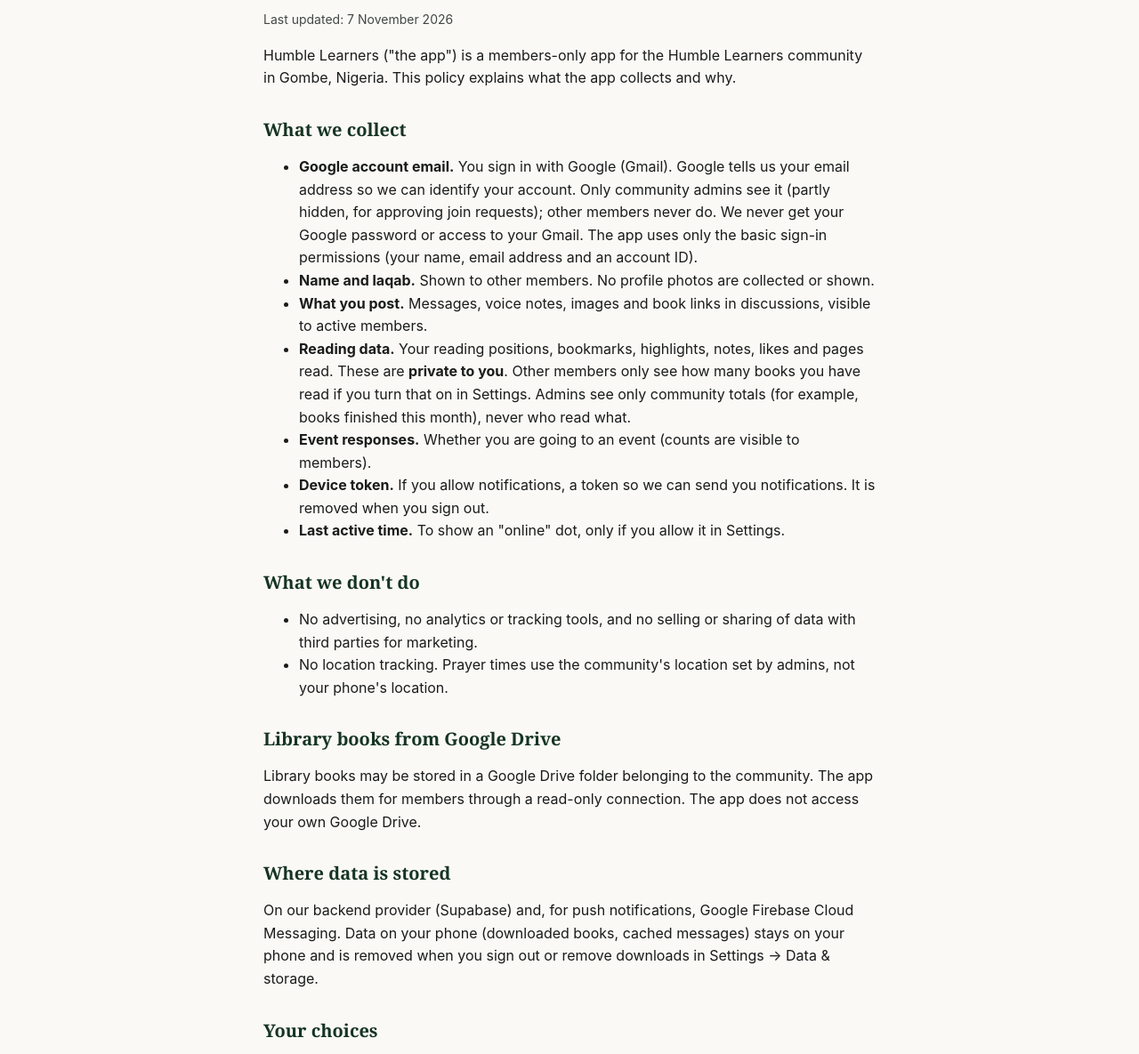
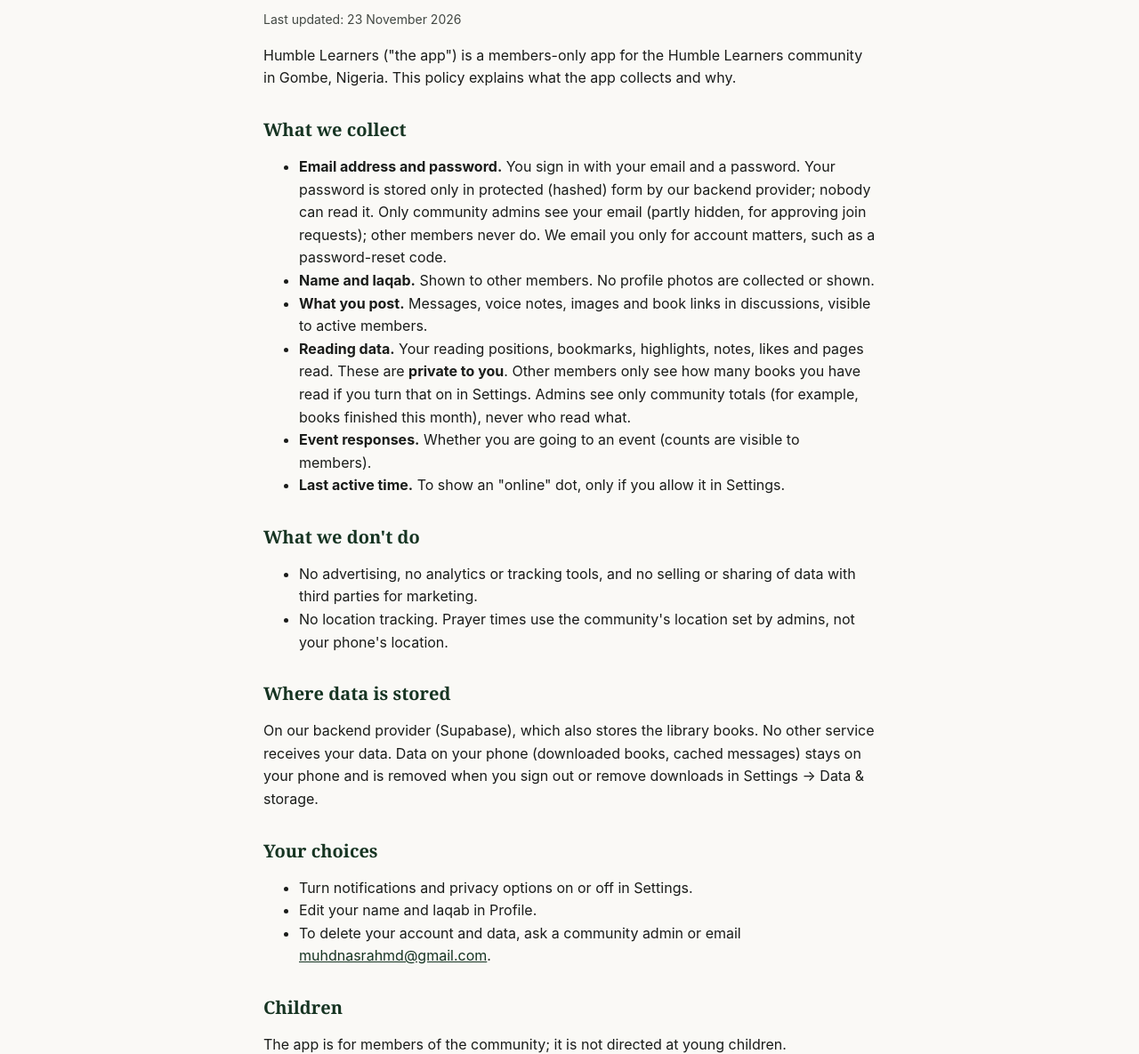
Before and after one commit to studoxedu/humblelearners-site, a plain HTML site: page privacy.html in a window 1280 px wide. Shown: the part 100-1285 px from the top of the page at 89% size. Drawn offline with Linux system fonts and the light colour scheme.

Commit message:
Privacy policy: email + password sign-in, Supabase only (no Google sign-in, Drive or Firebase)

```diff
--- a/privacy.html
+++ b/privacy.html
@@ -14,17 +14,16 @@
   </div></header>
   <main class="wrap">
     <h1>Privacy Policy</h1>
-    <p class="muted">Last updated: 7 November 2026</p>
+    <p class="muted">Last updated: 23 November 2026</p>
     <p>Humble Learners ("the app") is a members-only app for the Humble Learners community in Gombe, Nigeria. This policy explains what the app collects and why.</p>
 
     <h2>What we collect</h2>
     <ul>
-      <li><strong>Google account email.</strong> You sign in with Google (Gmail). Google tells us your email address so we can identify your account. Only community admins see it (partly hidden, for approving join requests); other members never do. We never get your Google password or access to your Gmail. The app uses only the basic sign-in permissions (your name, email address and an account ID).</li>
+      <li><strong>Email address and password.</strong> You sign in with your email and a password. Your password is stored only in protected (hashed) form by our backend provider; nobody can read it. Only community admins see your email (partly hidden, for approving join requests); other members never do. We email you only for account matters, such as a password-reset code.</li>
       <li><strong>Name and laqab.</strong> Shown to other members. No profile photos are collected or shown.</li>
       <li><strong>What you post.</strong> Messages, voice notes, images and book links in discussions, visible to active members.</li>
       <li><strong>Reading data.</strong> Your reading positions, bookmarks, highlights, notes, likes and pages read. These are <strong>private to you</strong>. Other members only see how many books you have read if you turn that on in Settings. Admins see only community totals (for example, books finished this month), never who read what.</li>
       <li><strong>Event responses.</strong> Whether you are going to an event (counts are visible to members).</li>
-      <li><strong>Device token.</strong> If you allow notifications, a token so we can send you notifications. It is removed when you sign out.</li>
       <li><strong>Last active time.</strong> To show an "online" dot, only if you allow it in Settings.</li>
     </ul>
 
@@ -34,11 +33,8 @@
       <li>No location tracking. Prayer times use the community's location set by admins, not your phone's location.</li>
     </ul>
 
-    <h2>Library books from Google Drive</h2>
-    <p>Library books may be stored in a Google Drive folder belonging to the community. The app downloads them for members through a read-only connection. The app does not access your own Google Drive.</p>
-
     <h2>Where data is stored</h2>
-    <p>On our backend provider (Supabase) and, for push notifications, Google Firebase Cloud Messaging. Data on your phone (downloaded books, cached messages) stays on your phone and is removed when you sign out or remove downloads in Settings → Data &amp; storage.</p>
+    <p>On our backend provider (Supabase), which also stores the library books. No other service receives your data. Data on your phone (downloaded books, cached messages) stays on your phone and is removed when you sign out or remove downloads in Settings → Data &amp; storage.</p>
 
     <h2>Your choices</h2>
     <ul>
```
Also changed, not shown: index.html (+1 -1 lines).
